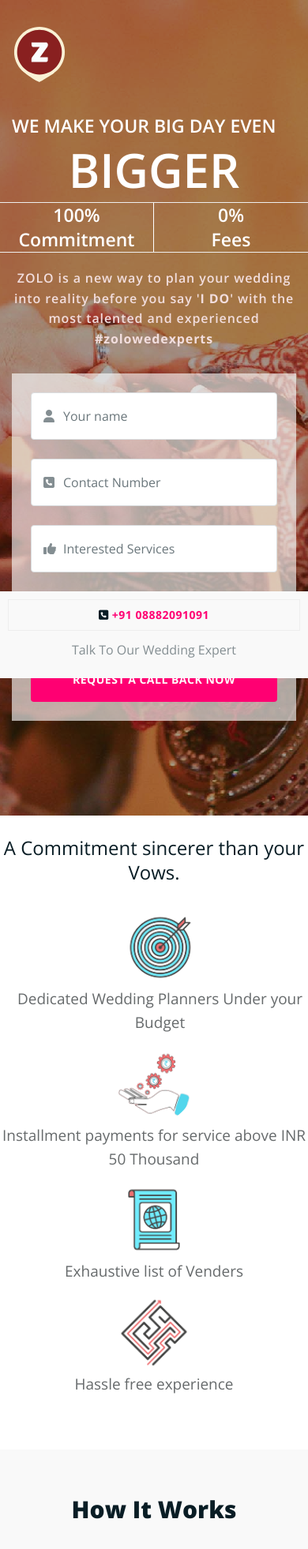
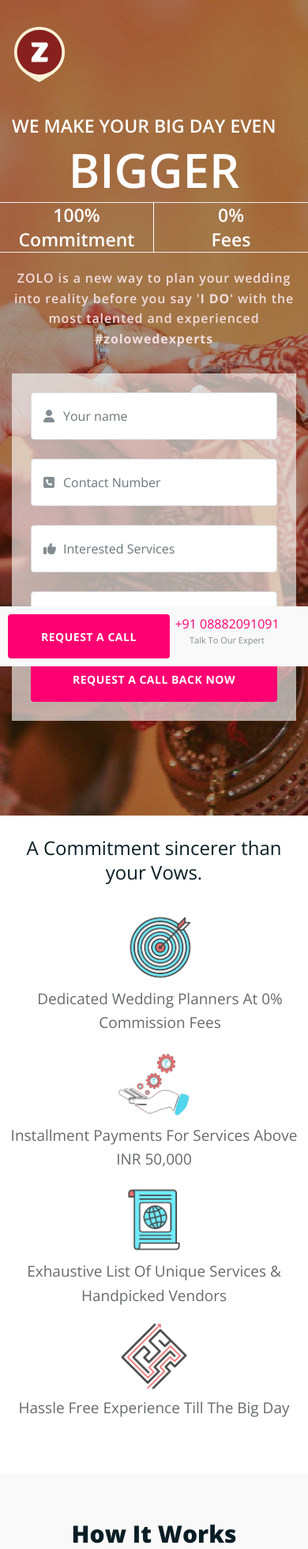
Before and after one commit to Scaledesk/zolo-wedding, a PHP site: page / in a window 390 px wide. Shown: the top 1962 px of the page at 79% size. Run offline with PHP 8.4, Linux system fonts and the light colour scheme; some libraries are stand-ins or nearby versions; some web fonts are replaced.

Commit message:
added fixed call to action on mobile view

```diff
--- a/css/custom.css
+++ b/css/custom.css
@@ -341,6 +341,14 @@
         width: 90%!important;
     }
 
+    .talk-t{
+        font-size: 25px!important;
+    }
+
+    .talk-t-p{
+        font-size: 12px!important;
+    }
+
 
 }
 
@@ -428,12 +436,12 @@ a:hover, a:focus{
 }
 
 .text-justify{
-    text-align: justify;
+    text-align: justify!important;
 }
 
 .mobile-footer{
     position: fixed;
-    bottom: -15px;
+    bottom: 0;
     background: #f9f9f9;
     width: 100%;
     padding: 10px;
@@ -472,3 +480,7 @@ a:hover, a:focus{
 .p-l-30{
     padding-left: 30px!important;
 }
+
+.f-11{
+    font-size: 11px!important;
+}
--- a/index.html
+++ b/index.html
@@ -34,7 +34,7 @@
 
     <nav class="navbar navbar-default" data-spy="affix" data-offset-top="450">
         <div class="container">
-            <div class="navbar-header"> <a class="navbar-brand p-0" href=""><img class="logo" alt="logo" src="img/LOGO-01.svg" width="90"><img class="logo-nav" alt="logo-nav" src="img/LOGO-01.svg" width="90"></a> </div>
+            <div class="navbar-header"> <a class="navbar-brand p-0" href=""><img class="logo" alt="logo" src="img/LOGO-01.svg" width="90"><img class="logo-nav" alt="logo-nav" src="img/ZOLO-WEDDINGv3-01.png" width="200"></a> </div>
             <ul class="nav navbar-nav navbar-right">
                 <li class="hidden-xs"><a href="tel:08882091091"><span style="border: 1px solid #eee;padding: 10px; "><i class="fa fa-phone-square f-25"></i>&nbsp;<span class="w-300 f-25 phone" >+91 88820-91091 </span></span>&nbsp;&nbsp;<span class="phone-e w-600 f-18 hidden-xs" style="display: block; margin-top: 15px;">&nbsp;&nbsp;Talk To Our Wedding Expert</span></a></li>
                 <!--<li class="hidden-xs hidden-sm"><a href="#services">Services</a></li>-->
@@ -140,8 +140,6 @@
 
                                 <div class="form-group"><i class="fa fa-thumbs-up" aria-hidden="true"></i>
 
-
-
                                     <input type="text" value="" name="EMAIL" class="form-control input-lg" id="input-email" placeholder="Interested Services" required>
                                 </div>
 
@@ -195,22 +193,29 @@
 
 
 <div class="container-fluid section-spacing wed-font w-section-spacing black-strip p-t-20 p-b-20" style="background-color: #fff;">
+
     <div class="row">
-        <h2 class="f-24 text-center  m-b-30 m-5">A Commitment sincerer than your Vows.</h2>
+        <div class="col-md-12">
+            <h2 class="f-24 text-center  m-b-30 m-5">A Commitment sincerer than your Vows.</h2>
+
+        </div>
+    </div>
+
+    <div class="row">
 
         <div class="col-md-3 border-right height text-center col-sm-6 p-l-30">
             <img src="img/DEDICATED-PLANNERS.png" alt="" class="img-circle " width="100">
-            <p  class="text-center">Dedicated Wedding Planners Under your Budget</p>
+            <p  class="text-center">Dedicated Wedding Planners At 0% Commission Fees</p>
         </div>
 
         <div class="col-md-3 border-right height text-center col-sm-6">
             <img src="img/INSTALLMENT.png" alt="" class="img-circle" width="100">
-            <p  class="text-center">Installment payments for service above INR 50 Thousand</p>
+            <p  class="text-center">Installment Payments For Services Above INR 50,000</p>
         </div>
 
         <div class="col-md-3 border-right height text-center col-sm-6">
             <img src="img/EXHAUSTIVE-LIST.png" alt="" class="img-circle" width="100">
-            <p class="text-center">Exhaustive list of Venders</p>
+            <p class="text-center">Exhaustive List Of Unique Services & Handpicked Vendors</p>
         </div>
 
 
@@ -218,7 +223,7 @@
 
         <div class="col-md-3 border-right height text-center col-sm-6">
             <img src="img/HASSLE-FREE.png" alt="" class="img-circle" width="100">
-            <p class="text-center">Hassle free experience</p>
+            <p class="text-center">Hassle Free Experience Till The Big Day</p>
         </div>
 
 
@@ -391,7 +396,7 @@
                                 <img src="img/nidhi.jpg" alt="" class="img-circle" width="220">
                                 <ul class="social m-t-20 p-l-0">
                                     <li><a href="https://www.facebook.com/nidhi.jagtiani" target="_blank" class="a-facebook"><i class="fa fa-facebook"></i></a></li>
-                                    <li><a href="https://twitter.com/zolo_official" target="_blank" class="a-twitter"><i class="fa fa-linkedin"></i></a></li>
+                                    <li><a href="https://www.linkedin.com/in/nidhi-jagtiani-7b099a12" target="_blank" class="a-twitter"><i class="fa fa-linkedin"></i></a></li>
                                 </ul>
 
 
@@ -1127,7 +1132,7 @@
 
                 <!--Team 1-->
                 <div class="item"> <img src="https://s3-ap-southeast-1.amazonaws.com/zolo/zolo_category_images/WEDDING+CAKES.jpg" alt="team member" class="img-circle border-p">
-                    <
+
                 </div>
                 <div class="wed-box">
                     <p class="text-center">Wedding Cakes</p>
@@ -1162,15 +1167,15 @@
 
 <!--Copyright terms-->
 
-<div class="container-fluid p-b-10 p-t-10  section-spacing text-center w-section-spacing " style="background-color: #f9f9f9;">
+<div class="container-fluid p-b-10 p-t-10  section-spacing text-center w-section-spacing hidden-xs" style="background-color: #f9f9f9;">
     <!--<h2 class="text-center">GIVE IT A TRY! </h2>-->
 
     <div class="row">
         <h2 class="w-800">Get In Touch & Feel The Zolo Experience</h2>
         <div class="col-md-4 p-10-74">
-            <h3 class="m-t-0 p-10" style="border: 1px solid #eee;"><i class="fa fa-phone-square" aria-hidden="true"></i>
+            <h3 class="m-t-0 p-10 talk-t" style="border: 1px solid #eee;"><i class="fa fa-phone-square" aria-hidden="true"></i>
                 &nbsp;+91 88820-91091</h3>
-            <p class="f-20">Talk To Our Wedding Expert</p>
+            <p class="f-20 talk-t-p">Talk To Our Wedding Expert</p>
         </div>
 
 
@@ -1282,10 +1287,24 @@
         <hr>
         <div class="container">
             <div class="row">
-               <div class="mobile-footer">
-                   <div class="action-btn">
-                       <h3 class="m-t-0 p-10" style="border: 1px solid #eee;"><i class="fa fa-phone-square" aria-hidden="true"></i>&nbsp;<a href="tel:+1856-236-1853">+91 08882091091</a></h3>
-                       <p>Talk To Our Wedding Expert</p>
+                <div class="mobile-footer">
+
+                <div class="col-xs-6 p-0">
+                    <button type="submit" class="btn wed-btn">REQUEST A CALL</button>
+
+                </div>
+
+                <div class="col-xs-6 p-0 m-t-5">
+                    <a href="tel:+1856-236-1853">+91 08882091091</a></h3>
+                    <p class="f-11">Talk To Our Expert</p>
+                </div>
+
+                </div>
+
+
+                   <!--<div class="action-btn">-->
+                       <!--<h3 class="m-t-0 p-10" style="border: 1px solid #eee;"><i class="fa fa-phone-square" aria-hidden="true"></i>&nbsp;<a href="tel:+1856-236-1853">+91 08882091091</a></h3>-->
+                       <!--<p>Talk To Our Wedding Expert</p>-->
                    </div>
                </div>
             </div>
@@ -1381,12 +1400,13 @@
                         <div class="form-group">
                             <input  type="text" name="name" class="contact-name form-control input-lg" placeholder="Name *" id="contact-name">
                         </div>
-                        <!--<div class="form-group">-->
-                        <!--<input  type="text"  name="email" class="contact-email form-control input-lg" placeholder="Email address *" id="contact-email">-->
-                        <!--</div>-->
-                        <!--<div class="form-group">-->
-                        <!--<textarea name="message" class="contact-message form-control input-lg" rows="4" placeholder="Message *" id="contact-message"></textarea>-->
-                        <!--</div>-->
+                        <div class="form-group">
+                        <input  type="text"  name="email" class="contact-email form-control input-lg" placeholder="Email address *" id="contact-email">
+                        </div>
+                        <div class="form-group">
+
+                            <input type="text" value="" name="EMAIL" class="form-control input-lg" id="input-email" placeholder="Interested Services" required>
+                        </div>
                         <div class="form-group">
                             <input type="number" name="antispam" placeholder="Number" class="contact-antispam form-control input-lg" id="contact-antispam">
                         </div>
```
